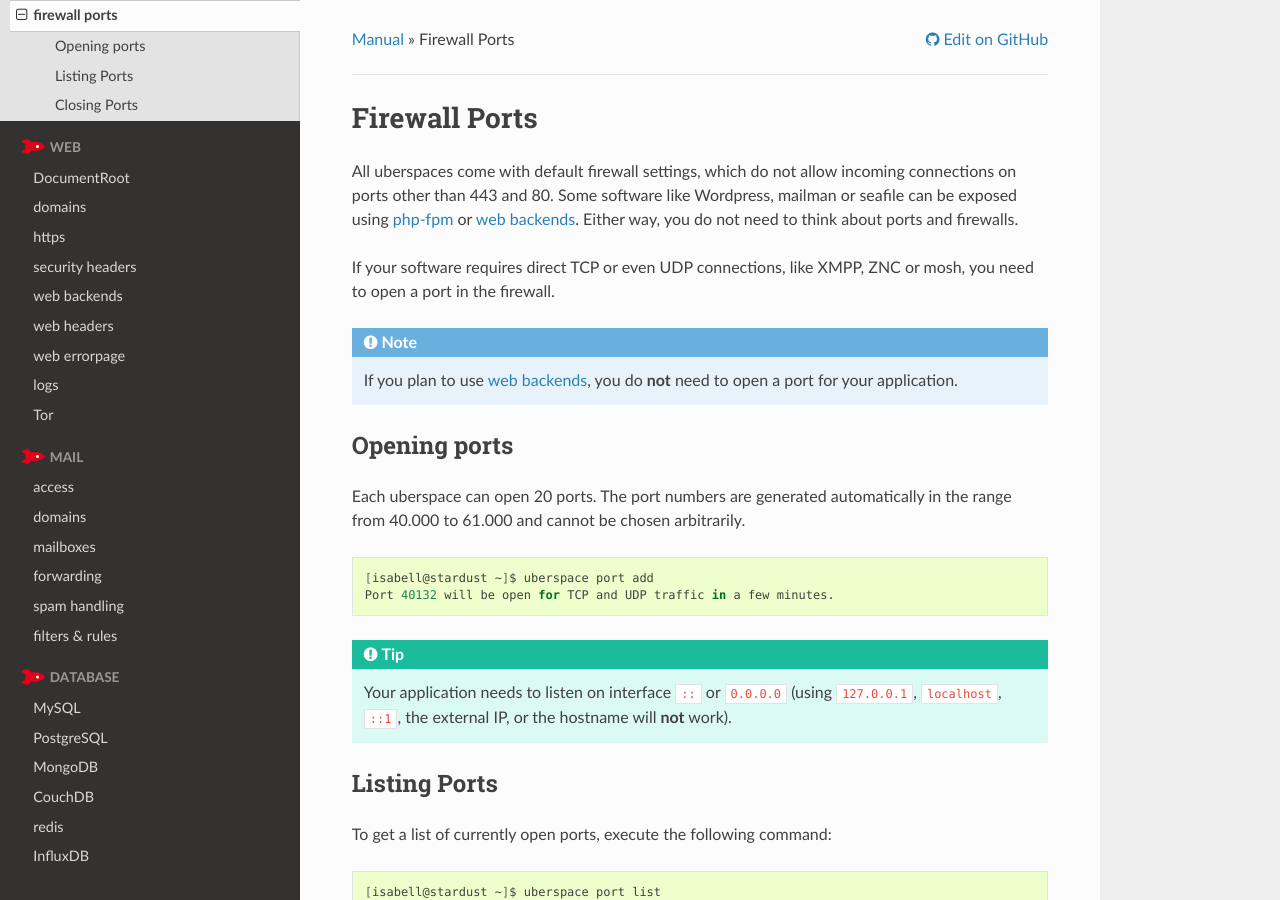
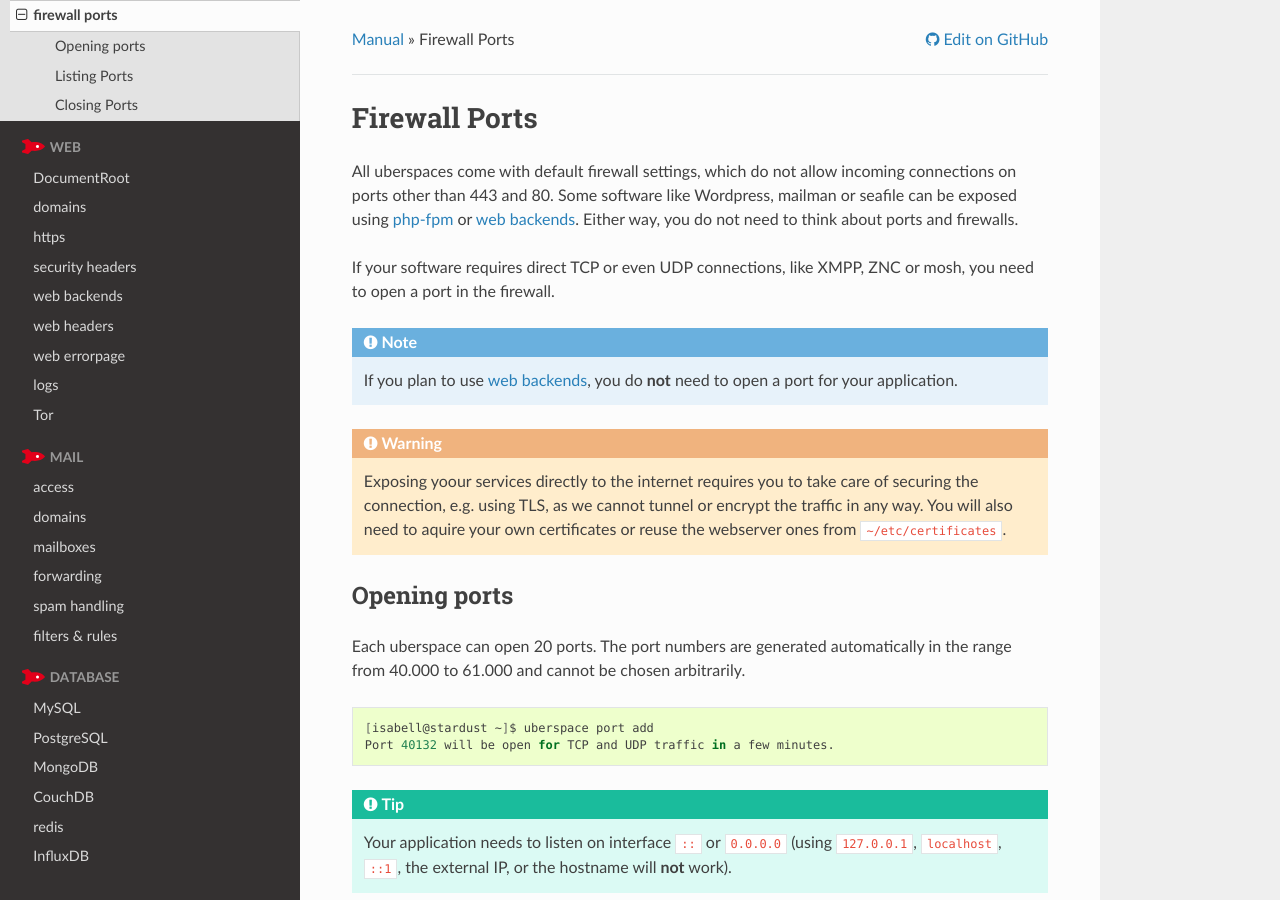
Before and after one commit to Uberspace/manual, a Sphinx documentation site: the page built from source/basics-ports.rst, in a window 1280 px wide and 900 px high. Built offline with Sphinx 7.4.7 and the Read the Docs theme 2.0.0, drawn with Linux system fonts in a browser that asks for light colours.

Commit message:
add TLS warning to custom ports #369 (#510)

```diff
--- a/source/basics-ports.rst
+++ b/source/basics-ports.rst
@@ -12,6 +12,8 @@ If your software requires direct TCP or even UDP connections, like XMPP, ZNC or
 mosh, you need to open a port in the firewall.
 
 .. note:: If you plan to use :doc:`web backends <web-backends>`, you do **not** need to open a port for your application.
+
+.. warning:: Exposing yoour services directly to the internet requires you to take care of securing the connection, e.g. using TLS, as we cannot tunnel or encrypt the traffic in any way. You will also need to aquire your own certificates or reuse the webserver ones from ``~/etc/certificates``.
 
 Opening ports
 =============
```
